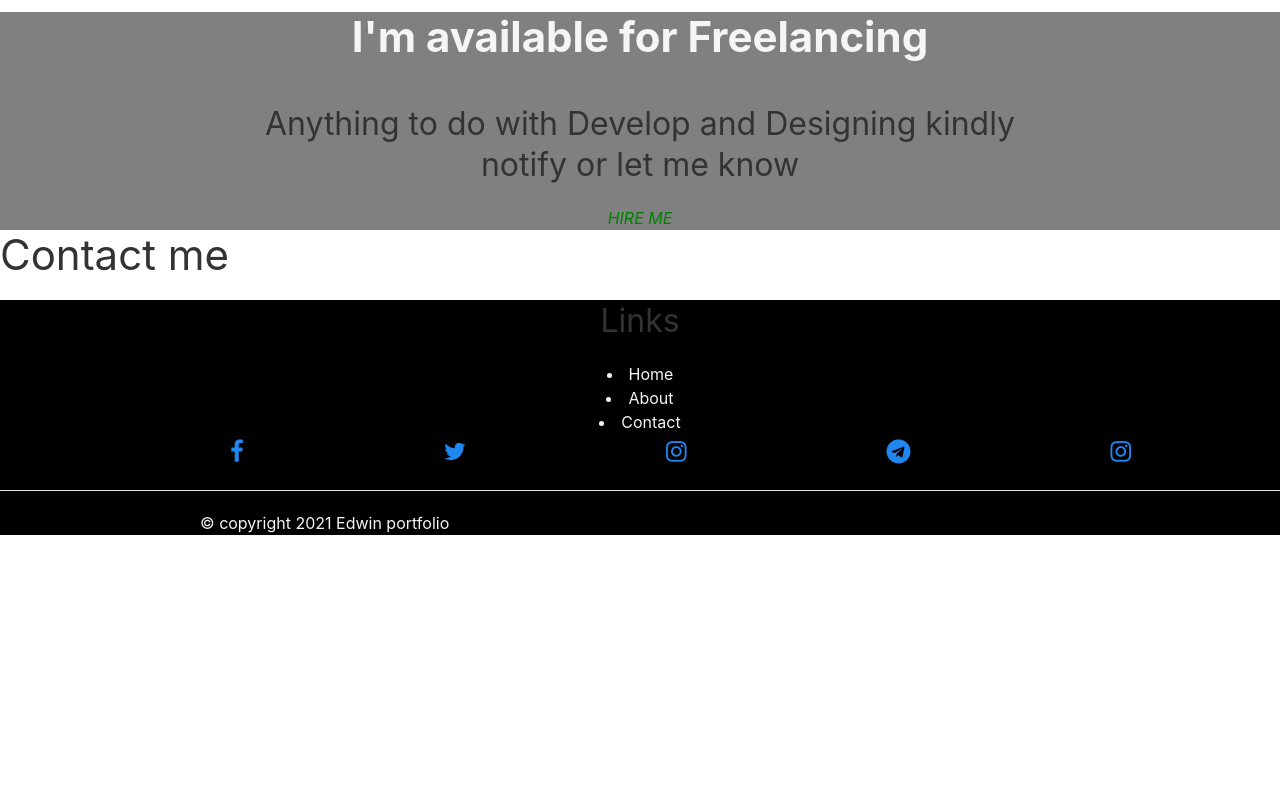
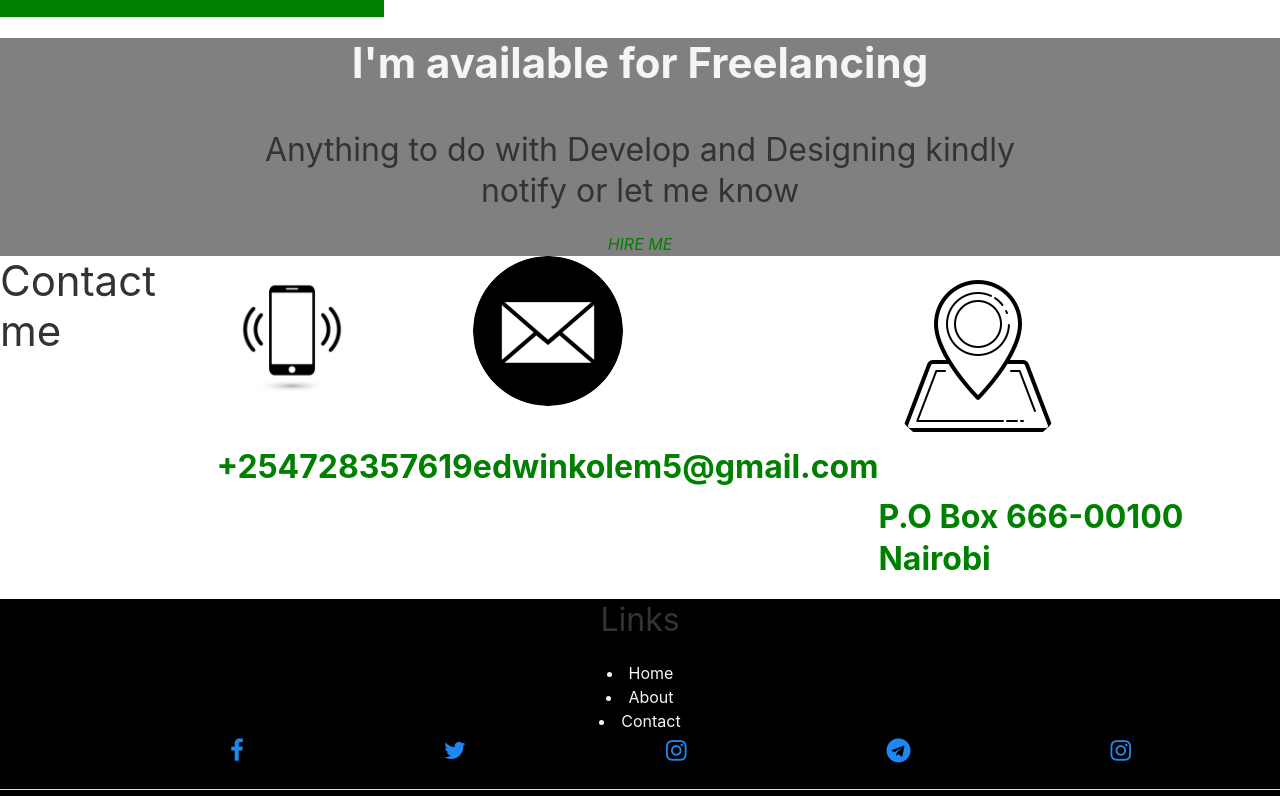
Before and after one commit to edwinkipchumba/About-me, a plain HTML site: page index.html in a window 1280 px wide. Shown: the part 3346-4142 px from the top of the page. Before the commit the page ends 3901 px from the top, so only its background shows below. Drawn offline with Linux system fonts and the light colour scheme.

Commit message:
added contact me icons

```diff
--- a/index.html
+++ b/index.html
@@ -123,11 +123,9 @@
                  </div>
                    <h3>Experince</h3>
                  <div class="list of experince">
-                   <ul class="experince-list">
                      <li>Web Designer</li>
                      <li>Web Developer</li>
                      <li>Networking</li>
-                   </ul>
                     </div>
                   <div class="hobbies">
                    <h3><u>Hobbies</u></h3>
@@ -160,6 +158,18 @@
                        </div>
                        <div class="page-contact-me">
                          <h1>Contact me</h1>
+                         <div id="call icon">
+                           <img src="assets/icons/phone.jpg" alt="cal icon" width="150px" height="150px">
+                           <h2 span style="color: green;font-weight: bold;" >+254728357619</h2>
+                         </div>
+                         <div id="mail-icon">
+                           <img src="assets/icons/mail.png" alt="mail icon" width="150px" height="150px">
+                           <h2 span style="color: green;font-weight: bold;" >edwinkolem5@gmail.com</h2>
+                         </div>
+                         <div id="addres">
+                           <img src="assets/icons/address.png" alt="address image">
+                           <h2 span style="color: green;font-weight: bold;" >P.O Box 666-00100 Nairobi</h2>
+                         </div>
                        </div>
                 </div>
               <footer>
--- a/styles.css
+++ b/styles.css
@@ -152,6 +152,9 @@ hr{
 .links{
     text-align: center;
 }
+.page-contact-me{
+    display: flex;
+}
 #copyright{
     text-align: center;
     margin-left:200px ;
```
Also changed, not shown: assets/icons/address.png (added).
